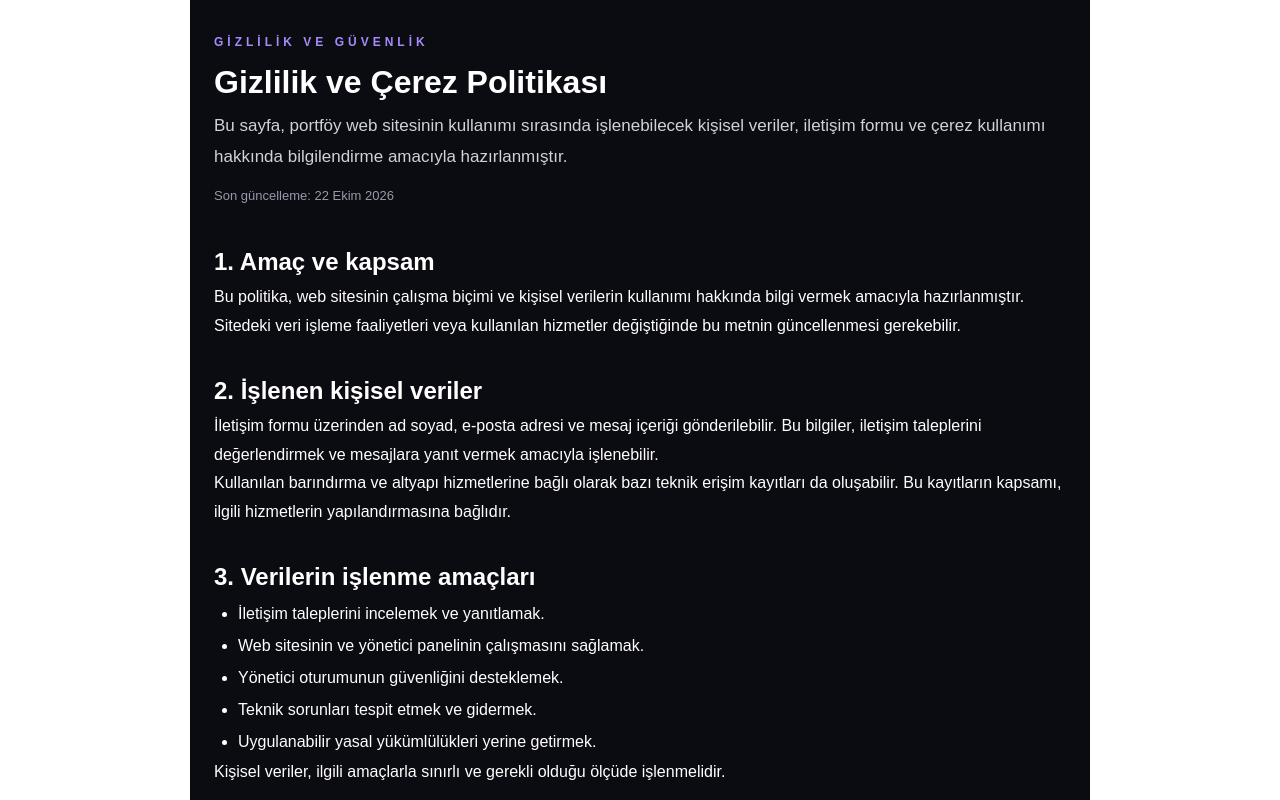
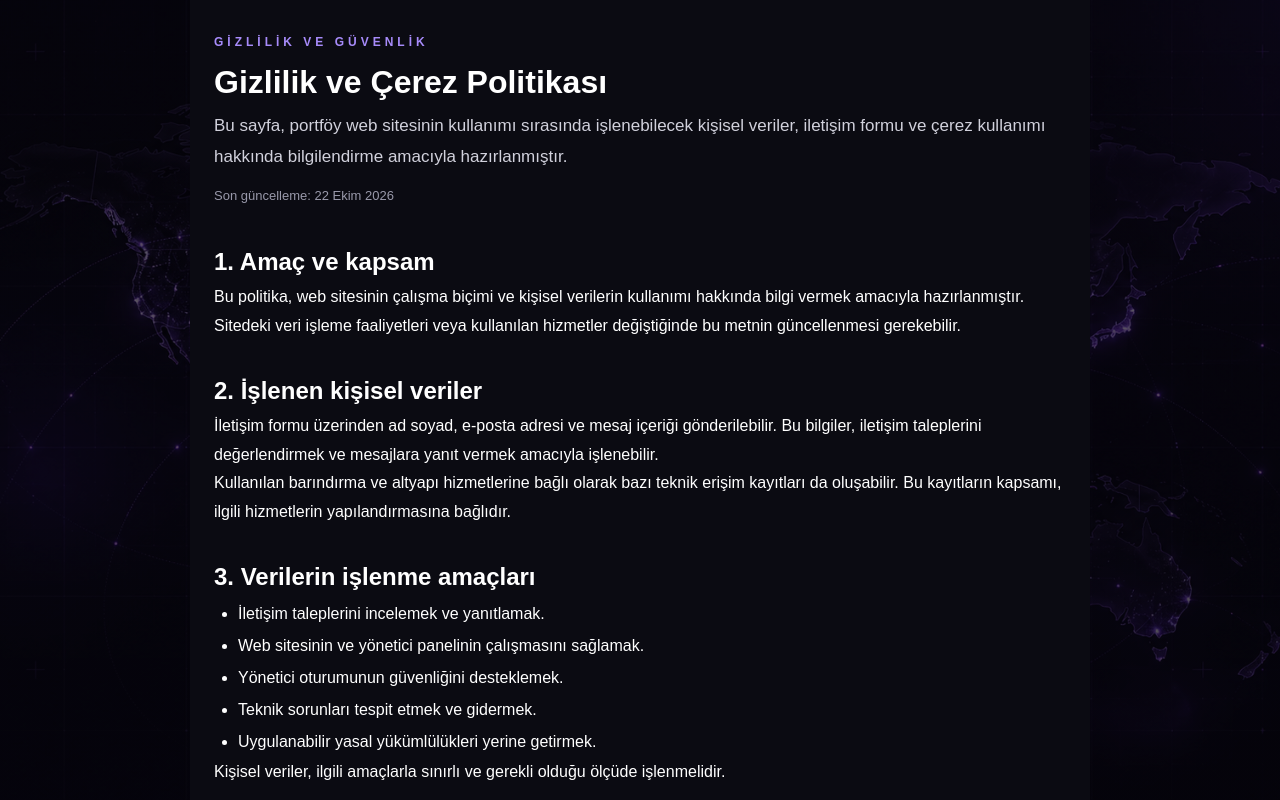
Before and after one commit to oguzhansapmaz/portolyo-next, a Next.js app: page /cerez-politikasi in a window 1280 px wide. Shown: the top 800 px of the page. Built offline with nearby package versions, Linux system fonts and the light colour scheme.

Commit message:
Gizlilik sayfasina mor dunya arka plani ekle

```diff
--- a/app/cerez-politikasi/page.js
+++ b/app/cerez-politikasi/page.js
@@ -1,4 +1,3 @@
-
 export const metadata = {
   title: "Gizlilik, KVKK ve Çerez Politikası",
   description:
@@ -7,6 +6,7 @@ export const metadata = {
 
 export default function CerezPolitikasiPage() {
   return (
+    <div style={background}>
       <main style={page}>
         <p style={eyebrow}>GİZLİLİK VE GÜVENLİK</p>
 
@@ -149,11 +149,25 @@ export default function CerezPolitikasiPage() {
         </p>
 
         <p style={back}>
-        <a href="/" style={link}>← Ana sayfaya dön</a>
+          <a href="/" style={link}>
+            ← Ana sayfaya dön
+          </a>
         </p>
       </main>
+    </div>
   );
 }
+
+const background = {
+  minHeight: "100vh",
+  backgroundColor: "#05030a",
+  backgroundImage:
+    "linear-gradient(rgba(5, 3, 12, 0.60), rgba(5, 3, 12, 0.72)), url('/portfolio/dünya.png')",
+  backgroundSize: "cover",
+  backgroundPosition: "center",
+  backgroundRepeat: "no-repeat",
+  backgroundAttachment: "fixed",
+};
 
 const page = {
   minHeight: "100vh",
```
Lines whose indentation alone changed are shown as unchanged.
